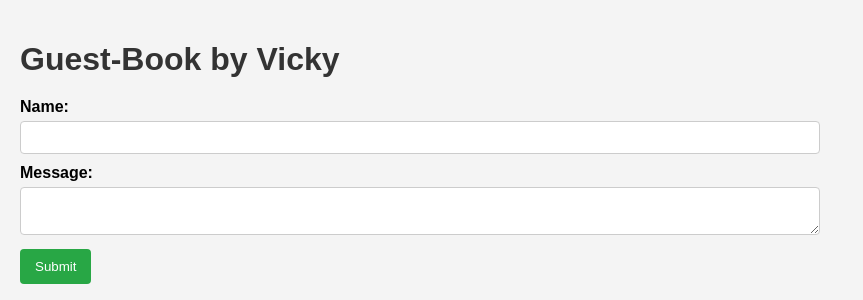
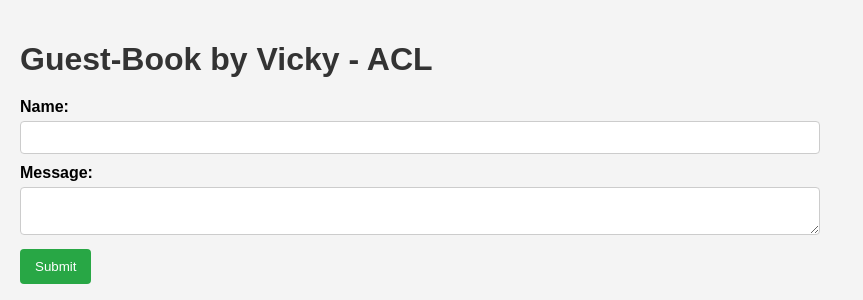
Before and after one commit to vigneshs-dev/GuestBook, a Flask app: page / in a window 1280 px wide. Shown: the top 300 px of the page, without its empty margins (0-863 px from the left). Run offline with Flask 3, Linux system fonts and the light colour scheme; data that the repository does not hold is empty.

Commit message:
Update in Anna Centenary Library

```diff
--- a/app/templates/index.html
+++ b/app/templates/index.html
@@ -8,7 +8,7 @@
 </head>
 <body>
     <div class="container">
-        <h1>Guest-Book by Vicky</h1>
+        <h1>Guest-Book by Vicky - ACL</h1>
         <form method="POST">
             <label for="name">Name:</label>
             <input type="text" id="name" name="name" required>
```
